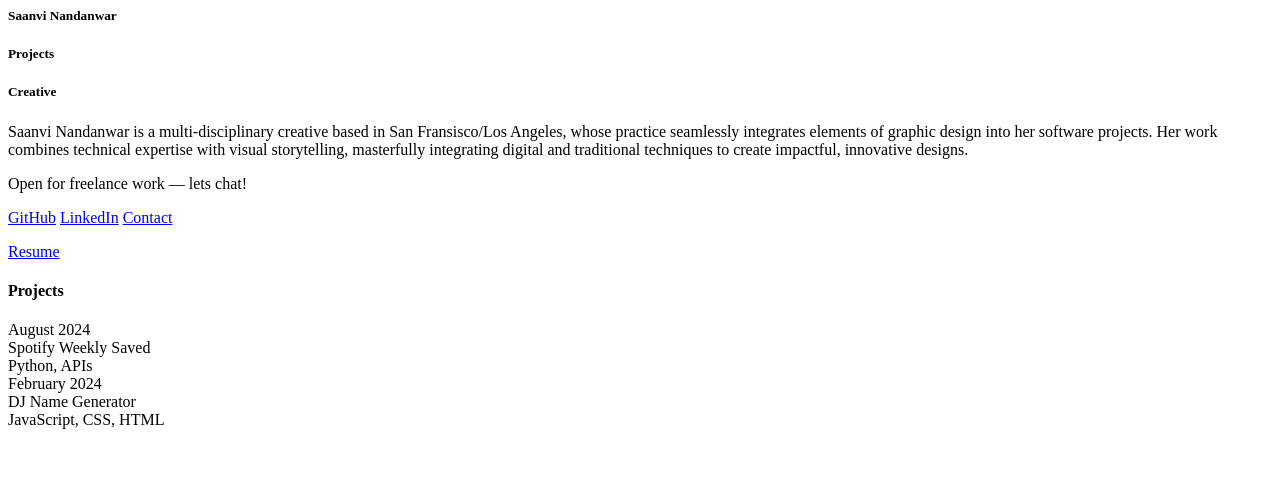
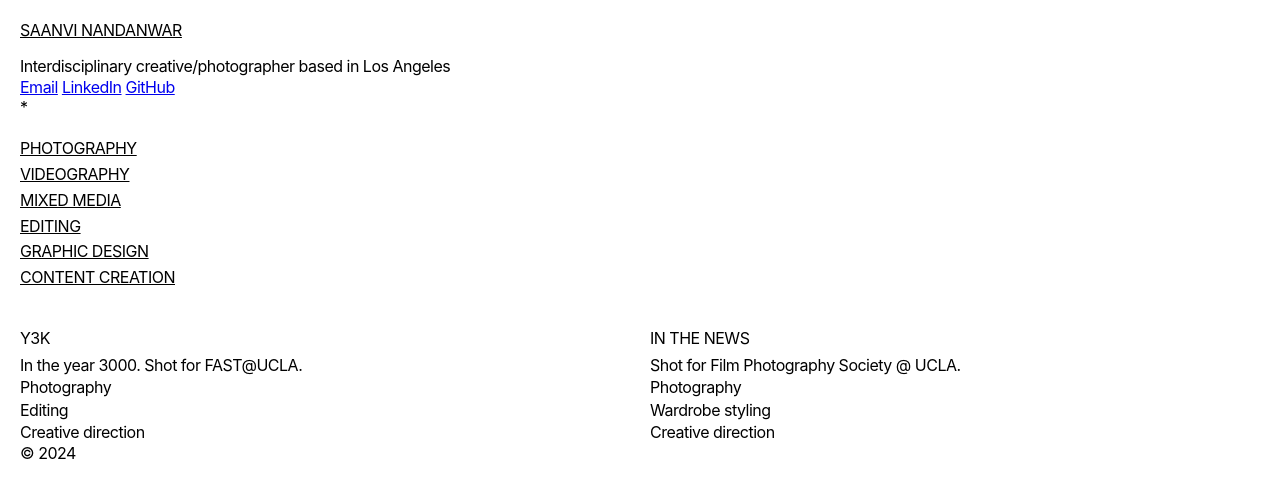
Before and after one commit to saanvinandanwar/portfolio, a plain HTML site: page index.html in a window 1280 px wide. Drawn offline with Linux system fonts and the light colour scheme.

Commit message:
first edits to new portfolio

```diff
--- a/index.html
+++ b/index.html
@@ -1,6 +1,4 @@
-<!-- This is the home page for my website
-based on Freua Lauerson's website: https://readymag.website/u2092101793/4348069/ -->
-
+<!-- This is the home page for my website -->
 
 <html lang="en">
 <head> <!-- Has meta info about the doc, ex. title, character encoding, etc. -->
@@ -11,44 +9,74 @@ based on Freua Lauerson's website: https://readymag.website/u2092101793/4348069/
 </head>
 
 <body>
-    <header class = "main-header">
-        <h5>Saanvi Nandanwar</h5>
-        <h5>Projects</h5>
-        <h5>Creative</h5>
+    <header>
+        <div class="intro">
+            <h1>SAANVI NANDANWAR </h1>
+            <p>Interdisciplinary creative/photographer based in Los Angeles</p>
+            <nav>
+                <a href="mailto:saanvi@g.ucla.edu">Email</a>
+                <a href="https://instagram.com">LinkedIn</a>
+                <a href="https://instagram.com">GitHub</a>
+            </nav>
+            <p>*</p>
+        </div>
+
+        <section class="categories">
+            <a href="#photography">PHOTOGRAPHY</a>
+            <a href="#videography">VIDEOGRAPHY</a>
+            <a href="#mixed-media">MIXED MEDIA</a>
+            <a href="#editing">EDITING</a>
+            <a href="#graphic-design">GRAPHIC DESIGN</a>
+            <a href="#content-creation">CONTENT CREATION</a>
+        </section>
+
     </header>
 
-    <main class = "content">
-        <p> Saanvi Nandanwar is a multi-disciplinary creative based in
-            San Fransisco/Los Angeles, whose
-            practice seamlessly integrates elements of graphic design into
-            her software projects. Her work combines technical expertise with visual
-            storytelling, masterfully integrating digital and traditional
-            techniques to create impactful, innovative designs.  </p>
-        <p>Open for freelance work — lets chat!</p>
+    <main>
 
-        <div>
-            <a href = "https://github.com/saanvinandanwar" target="_blank" rel="noopener noreferrer">GitHub</a>
-            <a href = "https://www.linkedin.com/in/saanvi-nandanwar-50b348244/" target="_blank" rel="noopener noreferrer">LinkedIn</a>
-            <a href = "mailto:saanvinandanwar@gmail.com">Contact</a></p>
-            <a href = "assets/ucla resume.pdf" download>Resume</a>
-        </div>
-
-        <div class = "project-list">
-            <h4>Projects</h4>
-
-            <div class="project-row">
-                <div class="date">August 2024</div>
-                <div class="project-name">Spotify Weekly Saved</div>
-                <div class="skills-used">Python, APIs </div>
+        <section class="projects">
+            <div class="project">
+                <h2>Y3K</h2>
+                <p>In the year 3000. Shot for FAST@UCLA.<br>Photography<br>Editing<br>Creative direction</p>
             </div>
-            <div class="project-row">
-                <div class="date">February 2024</div>
-                <div class="project-name">DJ Name Generator</div>
-                <div class="skills-used">JavaScript, CSS, HTML</div>
+            <div class="project">
+                <h2>IN THE NEWS</h2>
+                <p>Shot for Film Photography Society @ UCLA. <br>Photography<br>Wardrobe styling<br>Creative direction</p>
             </div>
+            <!-- Add more project sections as needed -->
+        </section>
+    </main>
 
 
-        </div>
-    </main>
+    <footer>
+        <p>© 2024</p>
+    </footer>
+
 </body>
 </html>
+
+<!--main section alt
+    <main>
+        <section class="intro">
+            <p>Hello there! I'm Saanvi Nandanwar, a creative graphic designer and branding specialist based in Los Angeles/Bay Area. I strive to craft unique identities with distinctive typographical solutions while exploring with illustrations and motion graphics.</p>
+        </section>
+
+        <section class="links">
+            <ul>
+                <li><a href="#">↗ GitHub</a></li>
+                <li><a href="#">↗ LinkedIn</a></li>
+                <li><a href="#">↗ CV</a></li>
+            </ul>
+            <ul>
+                <li><a href="#">↗ +55 11 971 373 711</a></li>
+                <li><a href="#">↗ saanvi@g.ucla.edu</a></li>
+            </ul>
+        </section>
+
+        <section class="grid">
+            <div class="grid-item">Content 1</div>
+            <div class="grid-item">Content 2</div>
+            <div class="grid-item">Content 3</div>
+        </section>
+    </main>
+    -->
--- a/style.css
+++ b/style.css
@@ -1,8 +1,113 @@
-/* the look and feel and customization of the website */
+* {
+    margin: 0;
+    padding: 0;
+    box-sizing: border-box;
+}
 
-#main-header {
-    background-color: #333;
-    color: white;
+/* Font Import */
+@import url('https://fonts.googleapis.com/css2?family=Inter:wght@400;600;900&display=swap');
+
+
+/* Body Styles */
+body {
+    font-family: 'Inter', sans-serif;
+    color: #000;
+    background-color: #fff;
+    line-height: 1.3;
+    letter-spacing: -0.5px;
     padding: 20px;
-    text-align: center;
 }
+
+/* Header */
+header .intro {
+    text-align: left;
+    margin-bottom: 20px;
+}
+
+header h1 {
+    font-size: 16px;
+    font-weight: 400;
+    text-decoration: underline;
+    margin-bottom: 15px;
+}
+
+header p {
+    display:flex;
+    align-items: flex-start;
+    flex-direction: column;
+}
+
+.socials {
+    display: flex;
+    flex-direction: column;
+    gap: 5px;
+}
+
+.socials a {
+    font-size: 16px;
+    text-decoration: none;
+    color: #000;
+    text-decoration: underline;
+}
+
+
+/* Categories */
+.categories {
+    margin-top: 20px;
+    display: flex;
+    flex-direction: column;
+    gap: 5px;
+}
+
+.categories a {
+    font-size: 16px;
+    font-weight: 400;
+    text-decoration: none;
+    color: #000;
+    text-decoration: underline;
+}
+
+.categories a:hover {
+    text-decoration: underline;
+}
+
+/* Projects Section */
+.projects {
+    margin-top: 40px;
+    display: grid;
+    grid-template-columns: repeat(auto-fit, minmax(250px, 1fr));
+    gap: 20px;
+}
+
+.project h2 {
+    font-size: 16px;
+    font-weight: 400;
+    margin-bottom: 5px;
+}
+
+.project p {
+    font-size: 1rem;
+    font-weight: 400;
+    line-height: 1.4;
+}
+
+/* Responsive Design */
+/*
+@media (max-width: 768px) {
+    header h1 {
+        font-size: 2rem;
+    }
+
+    .categories a {
+        font-size: 1rem;
+    }
+
+    .project h2 {
+        font-size: 1rem;
+    }
+
+    .project p {
+        font-size: 0.9rem;
+    }
+}
+    */
```
Also changed, not shown: 2 other files.
